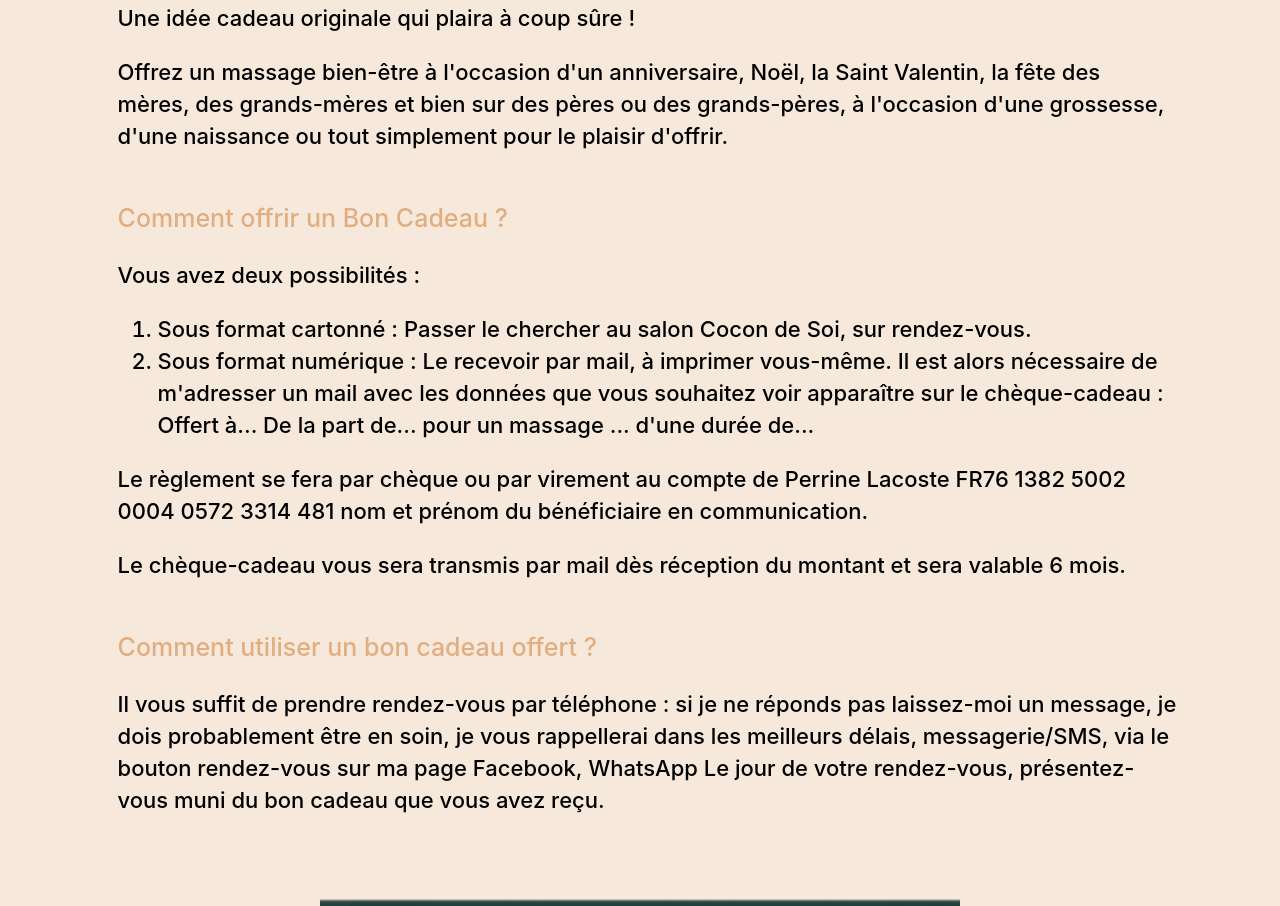
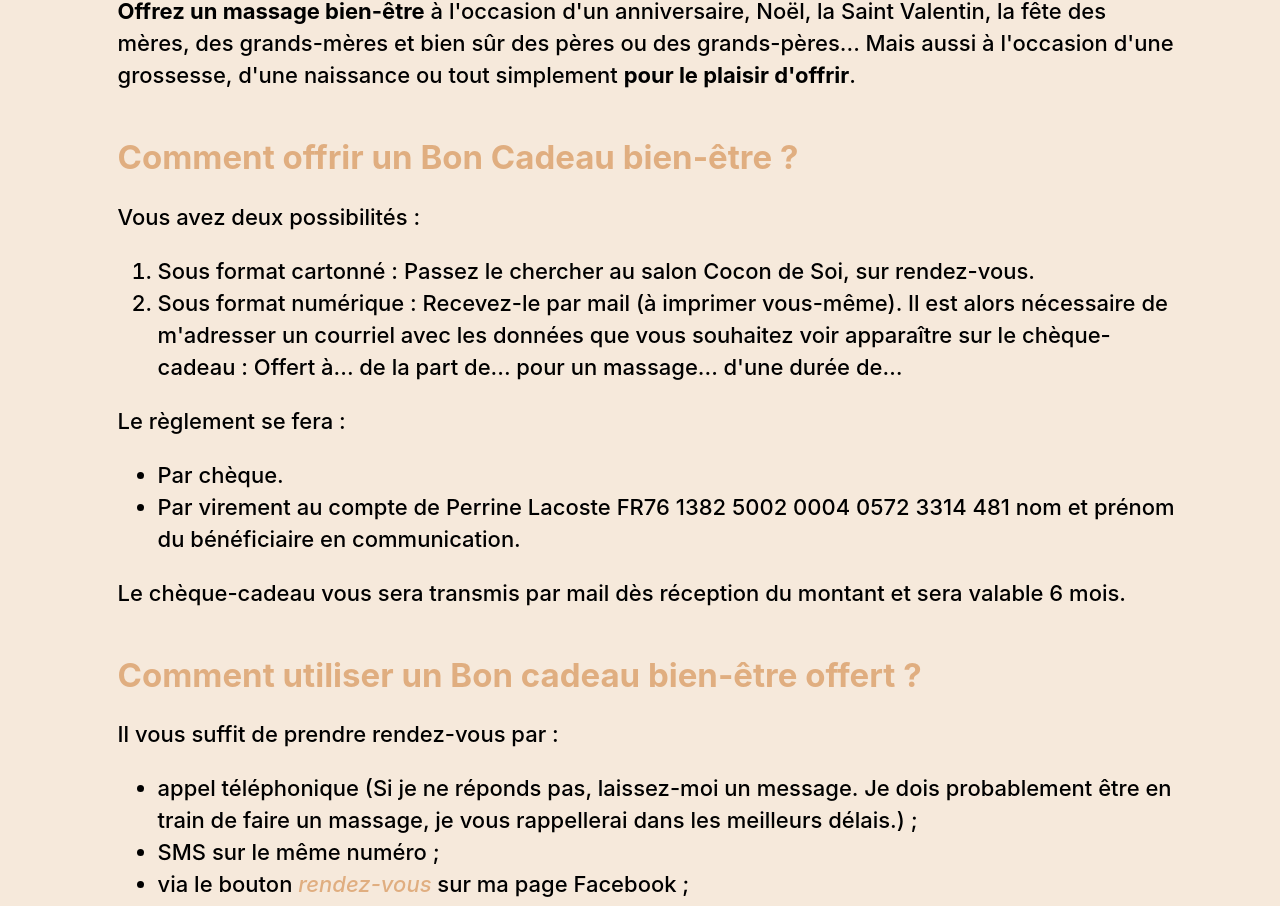
Before and after one commit to CoralieTesta/Cocon-de-Soi, a React (Create React App) app in the folder frontend/: page /bon-cadeau in a window 1280 px wide. Shown: the part 522-1428 px from the top of the page. Built offline with nearby package versions, Linux system fonts and the light colour scheme.

Commit message:
correction des textes

```diff
--- a/frontend/src/components/GiftCardText/GiftCardText.jsx
+++ b/frontend/src/components/GiftCardText/GiftCardText.jsx
@@ -1,3 +1,4 @@
+import { Link } from "react-router-dom"
 import { Article } from "../Article/Article"
 import s from "./style.module.css"
 
@@ -5,41 +6,52 @@ export function GiftCardText() {
     const text=
     <>
         <p>
-        Une idée cadeau originale qui plaira à coup sûre !
+            Une idée cadeau originale qui plaira à coup sûr.
         </p>
         <p>
-        Offrez un massage bien-être à l'occasion d'un anniversaire, Noël, la Saint Valentin, la fête des mères, des grands-mères et bien sur des pères ou des grands-pères, à l'occasion d'une grossesse, d'une naissance ou tout simplement pour le plaisir d'offrir.
+            <strong>Offrez un massage bien-être</strong> à l'occasion d'un anniversaire, Noël, la Saint Valentin, la fête des mères, des grands-mères et bien sûr des pères ou des grands-pères... Mais aussi à l'occasion d'une grossesse, d'une naissance ou tout simplement <strong>pour le plaisir d'offrir</strong>.
         </p>
-    <p className={s.question}>
-        Comment offrir un Bon Cadeau ?
-    </p>
+        <h2  className={s.question}>
+            Comment offrir un Bon Cadeau bien-être ?
+        </h2>
         <p>
             Vous avez deux possibilités :
             <ol>
                 <li>
-                Sous format cartonné : Passer le chercher au salon Cocon de Soi, sur rendez-vous.
+                    Sous format cartonné : Passez le chercher au salon Cocon de Soi, sur rendez-vous.
                 </li>
                 <li>
-                Sous format numérique : Le recevoir par mail, à imprimer vous-même. Il est alors nécessaire de m'adresser un mail avec les données que vous souhaitez voir apparaître sur le chèque-cadeau : Offert à... De la part de... pour un massage ... d'une durée de...
+                    Sous format numérique : Recevez-le par mail (à imprimer vous-même). Il est alors nécessaire de m'adresser un courriel avec les données que vous souhaitez voir apparaître sur le chèque-cadeau : Offert à... de la part de... pour un massage... d'une durée de…
                 </li>
             </ol>
         </p>
         <p>
-    Le règlement se fera par chèque ou par virement au compte de Perrine Lacoste FR76 1382 5002 0004 0572 3314 481 nom et prénom du bénéficiaire en communication.
+            Le règlement se fera :
+            <ul>
+                <li>Par chèque.</li>
+                <li>Par virement au compte de Perrine Lacoste FR76 1382 5002 0004 0572 3314 481 nom et prénom du bénéficiaire en communication.</li>
+            </ul>
         </p>
         <p>
             Le chèque-cadeau vous sera transmis par mail dès réception du montant et sera valable 6 mois.
         </p>
-    <p className={s.question}>
-    Comment utiliser un bon cadeau offert ?
+        <h2 className={s.question}>
+            Comment utiliser un Bon cadeau bien-être offert ?
+        </h2>
+        <p>
+            Il vous suffit de prendre rendez-vous par :
+            <ul>
+                <li>appel téléphonique (Si je ne réponds pas, laissez-moi un message. Je dois probablement être en train de faire un massage, je vous rappellerai dans les meilleurs délais.) ;</li>
+                <li>SMS sur le même numéro ;</li>
+                <li>via le bouton <Link className={s.link} to="https://www.facebook.com/CocoondeSoi.fr"  target="_blank" rel="noopener noreferrer">rendez-vous</Link> sur ma page Facebook ;</li>
+                <li>WhatsApp.</li>
+            </ul>
         </p>
         <p>
-    Il vous suffit de prendre rendez-vous par téléphone : si je ne réponds pas laissez-moi un message,
-    je dois probablement être en soin, je vous rappellerai dans les meilleurs délais, messagerie/SMS, via le bouton rendez-vous sur ma page Facebook, WhatsApp
-    Le jour de votre rendez-vous, présentez-vous muni du bon cadeau que vous avez reçu.
+            Le jour de votre rendez-vous, veuillez vous présenter avec le Bon Cadeau que vous avez reçu.
         </p>
     </>
     return(
-        <Article title="Pour le plaisir d'offrir" text={text}/>
+        <Article text={text}/>
     )
 }
--- a/frontend/src/components/GiftCardText/style.module.css
+++ b/frontend/src/components/GiftCardText/style.module.css
@@ -1,5 +1,10 @@
 .question {
-    font-size: 25px;
     color:#E0AE80;
     margin-top: 50px;
 }
+
+.link {
+    text-decoration: none;
+    font-style: italic;
+    color:#E0AE80;
+}
--- a/frontend/src/components/PricesList/PricesList.jsx
+++ b/frontend/src/components/PricesList/PricesList.jsx
@@ -9,15 +9,15 @@ export function PricesList() {
                 <ul style={{listStyleType:'none'}}>
                     <li className={s.li}>
                         <BsFlower3 className={s.flowerIcon}/>
-                        <span className={s.bold}>60€</span> massage global 1h à 1h30 selon le besoin du client
+                        <span className={s.bold}>60 €</span> massage 1h à 1h30 selon le besoin du client
                     </li>
                     <li className={s.li}>
                         <BsFlower3 className={s.flowerIcon}/>
-                        <span className={s.bold}>45 €</span> massage sur zone ciblé  45min de massage
+                        <span className={s.bold}>45 €</span> massage sur zone ciblé  45 min de massage
                     </li>
                     <li className={s.li}>
                         <BsFlower3 className={s.flowerIcon}/>
-                        <span className={s.bold}>30€</span>  massage sur zone ciblé  30min de massage
+                        <span className={s.bold}>30 €</span>  massage sur zone ciblé  30 min de massage
                     </li>
                 </ul>
                 <hr className={s.hr}/>
@@ -25,29 +25,29 @@ export function PricesList() {
                 <ul style={{listStyleType:'none'}}>
                     <li className={s.li}>
                         <BsFlower3 className={s.flowerIcon}/>
-                        3 massages global 1hà 1h30 = <span className={s.bold}>150€</span> au lieu de 180€
+                        3 massages global 1h à 1h30 = <span className={s.bold}>150 €</span> au lieu de 180 €
                         </li>
                     <li className={s.li}>
                         <BsFlower3 className={s.flowerIcon}/>
-                        5 massages  global 1hà 1h30 = <span className={s.bold}>240€</span> au lieu de 300€
+                        5 massages  global 1h à 1h30 = <span className={s.bold}>240 €</span> au lieu de 300 €
                         </li>
                     <li className={s.li}>
                         <BsFlower3 className={s.flowerIcon}/>
-                        10 massages  global 1hà 1h30 = <span className={s.bold}>480€</span> au lieu de 600€
+                        10 massages  global 1h à 1h30 = <span className={s.bold}>480 €</span> au lieu de 600 €
                         </li>
                 </ul>
                 <ul style={{listStyleType:'none'}}>
                     <li className={s.li}>
                         <BsFlower3 className={s.flowerIcon}/>
-                        3 massages sur zone ciblé  45min = <span className={s.bold}>120€</span> au lieu de 135€
+                        3 massages sur zone ciblé  45 min = <span className={s.bold}>120 €</span> au lieu de 135 €
                     </li>
                     <li className={s.li}>
                         <BsFlower3 className={s.flowerIcon}/>
-                        5 massages sur zone ciblé  45min = <span className={s.bold}>190€</span> au lieu de 225€
+                        5 massages sur zone ciblé  45 min = <span className={s.bold}>190 €</span> au lieu de 225 €
                     </li>
                     <li className={s.li}>
                         <BsFlower3 className={s.flowerIcon}/>
-                        10 massages sur zone ciblé  45min = <span className={s.bold}>330€</span> au lieu de 450€
+                        10 massages sur zone ciblé  45 min = <span className={s.bold}>330 €</span> au lieu de 450 €
                     </li>
                 </ul>
             </div>
--- a/frontend/src/components/PricesList/style.module.css
+++ b/frontend/src/components/PricesList/style.module.css
@@ -2,7 +2,7 @@
     padding-top: 80px;
     padding-bottom: 80px;
     font-size: 22px;
-    width: 650px;
+    width: 680px;
     margin: auto;
 
 }
--- a/frontend/src/pages/GiftCard/GiftCard.jsx
+++ b/frontend/src/pages/GiftCard/GiftCard.jsx
@@ -5,10 +5,19 @@ import { GiftCardImage } from "../../components/GiftCardImage/GiftCardImage"
 import { GiftCardText } from "../../components/GiftCardText/GiftCardText"
 
 export function GiftCard() {
+    const meta = {
+        title: 'Offrir un Massage Bien-Être',
+        description: 'Vous souhaitez offrir un massage bien-être ou vous avez reçu un Bon Cadeau ? Laissez vous guider sur cette page, vous êtes les bienvenus chez Cocon de Soi.',
+        meta: {
+            charset: 'utf-8',
+            name: {
+                keywords: 'massage, bien-être, offrir, bon cadeau'
+            }
+        }}
     return(
         <div style={{backgroundColor: '#F6E9DB'}}>
             <Proposition
-                title="Bon cadeau massage"
+                title="Pour le plaisir d'offrir le bien-être"
                 imgUrl={cadeauxImage}
             />
             <GiftCardText/>
```
Lines whose indentation alone changed are shown as unchanged.
